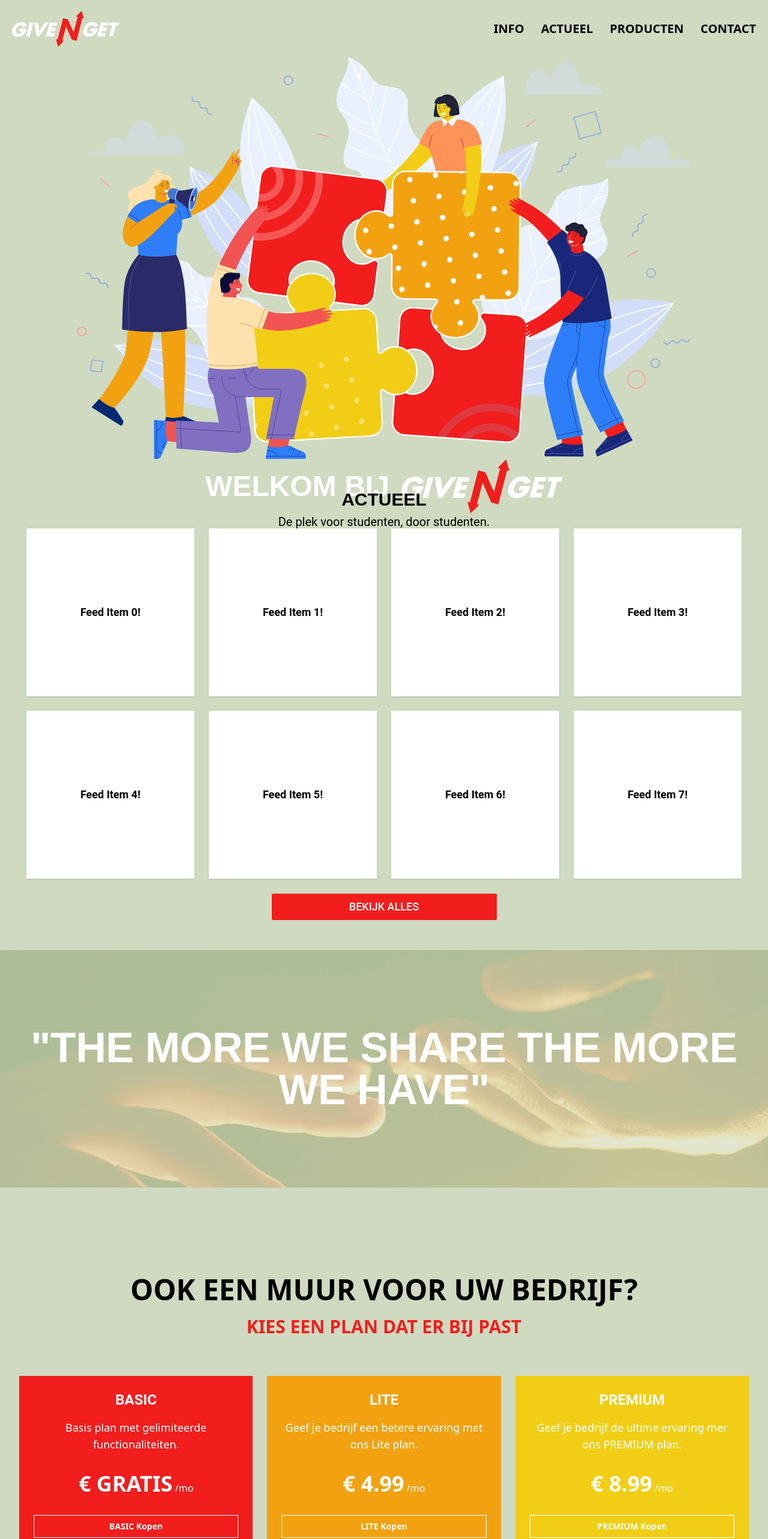
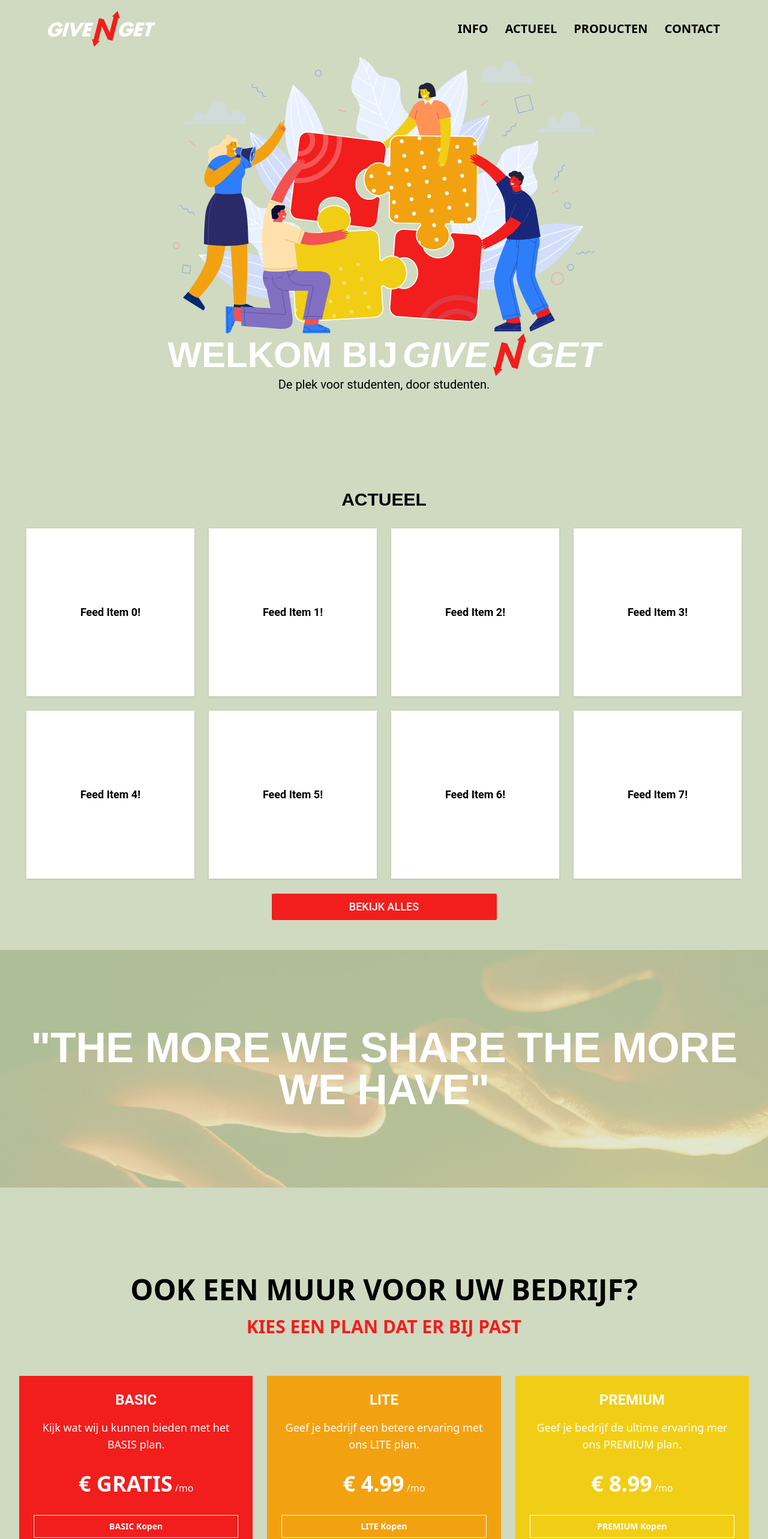
Before and after one commit to C-Andriessen/give-get, a React (Create React App) app in the folder App/client/: page / in a window 1280 px wide. Shown: the top 2566 px of the page at 60% size. Built offline with nearby package versions, Linux system fonts and the light colour scheme.

Commit message:
hero fixedand splitted

```diff
--- a/App/client/src/Home.js
+++ b/App/client/src/Home.js
@@ -1,68 +1,29 @@
-import { CheckIcon as CheckIconSolid } from "@heroicons/react/solid";
-
 import Header from "./layout/Header";
 import Feed from "./feed";
 import ButtonPrimary from "./common/ButtonPrimary";
 
 import imgLogoFull from "./img/svg/LogoFull.svg";
-import imgPuzzle from "./img/svg/Puzzle.svg";
 import imgHands from "./img/Hands.png";
 import Pricing from "./components/Pricing";
+import HomeHero from "./components/HomeHero";
+import { ReactComponent as YourSvg } from "./img/svg/LogoN.svg";
 
 export default function Home() {
-  const tiers = [
-    {
-      name: "BASIC",
-      href: "#",
-      color: "bg-baby-barf-red",
-      priceMonthly: "GRATIS",
-      description: "Basis plan met gelimiteerde functionaliteiten.",
-      features: ["1 Muur", "Maximaal 16 oproepen"],
-    },
-    {
-      name: "LITE",
-      href: "#",
-      color: "bg-baby-barf-orange",
-      priceMonthly: 4.99,
-      description: "Geef je bedrijf een betere ervaring met ons Lite plan.",
-      features: ["1 Muur", "Onbeperkt oproepen", "Toevoegen van een foto"],
-    },
-    {
-      name: "PREMIUM",
-      href: "#",
-      color: "bg-baby-barf-yellow",
-      priceMonthly: 8.99,
-      description: "Geef je bedrijf de ultime ervaring mer ons PREMIUM plan.",
-      features: [
-        "Alles van LITE tier",
-        "+ 2 extra muren (3 in totaal)",
-        "Customizable muren/homepagina",
-      ],
-    },
-  ];
-
   return (
     <>
       <Header />
-
+      <HomeHero />
       {/* Welcome section */}
-      <section className="grid grid-flow-row auto-rows-max text-center xl:h-[90vh]">
-        <div className="mb-1 xl:mb-0">
-          <img
-            src={imgPuzzle}
-            className="w-3/4 sm:w-4/5 mx-auto 1xl:w-[1000px] 2xl:w-[1050px] 3xl:w-[1100px]"
-            alt="Building a puzzle together"
-          />
-        </div>
-        <div className="flex items-center justify-center">
-          <h1 className="font-futura text-white font-bold text-[26.5px] sm:text-[30px] lg:text-5xl">
-            WELKOM BIJ
+      <section className="grid grid-flow-row auto-rows-max text-center">
+        <div className="flex items-center justify-center place-content-center">
+          <h1 className="font-futura text-white font-extrabold text-4xl uppercase flex items-center flex-col md:flex-row sm:text-6xl">
+            WELKOM BIJ{" "}
+            <span className="flex items-center italic">
+              {" "}
+              <span className="mx-2">give</span> <YourSvg />
+              get
+            </span>
           </h1>
-          <img
-            src={imgLogoFull}
-            className="ml-5 h-[55px] lg:h-[90px]"
-            alt="Logo"
-          />
         </div>
         <div>
           <p className="font-roboto text-s sm:text-lg lg:text-xl">
@@ -72,8 +33,8 @@ export default function Home() {
       </section>
 
       {/* Trending section */}
-      <section className="grid auto-rows-max text-center place-items-center">
-        <h2 className="font-futura font-bold text-xl mt-[65px] mb-[30px] text-center md:text-3xl xl:mt-0 2xl:mt-10">
+      <section className="grid auto-rows-max text-center place-items-center mt-40">
+        <h2 className="font-futura font-bold text-xl mb-[30px] text-center md:text-3xl xl:mt-0 2xl:mt-10">
           ACTUEEL
         </h2>
         <Feed />
--- /dev/null
+++ b/App/client/src/components/HomeHero.js
@@ -0,0 +1,23 @@
+import imgPuzzle from "../img/svg/Puzzle.svg";
+import imgLogoFull from "../img/svg/LogoFull.svg";
+import { ReactComponent as YourSvg } from "../img/svg/LogoFull.svg";
+
+export default function HomeHero() {
+  return (
+    <main>
+      <div>
+        <div className="relative">
+          <div className="max-w-3xl mx-auto sm:px-6 lg:px-8">
+            <div className="relative sm:overflow-hidden">
+              <img
+                className="w-full object-cover"
+                src={imgPuzzle}
+                alt="Give and Get"
+              />
+            </div>
+          </div>
+        </div>
+      </div>
+    </main>
+  );
+}
--- a/App/client/src/components/Pricing.js
+++ b/App/client/src/components/Pricing.js
@@ -6,7 +6,7 @@ const tiers = [
     href: "#",
     color: "bg-baby-barf-red",
     priceMonthly: "GRATIS",
-    description: "Basis plan met gelimiteerde functionaliteiten.",
+    description: "Kijk wat wij u kunnen bieden met het BASIS plan.",
     features: ["1 Muur", "Maximaal 16 oproepen"],
   },
   {
@@ -14,7 +14,7 @@ const tiers = [
     href: "#",
     color: "bg-baby-barf-orange",
     priceMonthly: 4.99,
-    description: "Geef je bedrijf een betere ervaring met ons Lite plan.",
+    description: "Geef je bedrijf een betere ervaring met ons LITE plan.",
     features: ["1 Muur", "Onbeperkt oproepen", "Toevoegen van een foto"],
   },
   {
--- a/App/client/src/layout/Header.js
+++ b/App/client/src/layout/Header.js
@@ -5,7 +5,7 @@ import imgLogoFull from "../img/svg/LogoFull.svg";
 
 export default function Header() {
   return (
-    <header className="h-[55px] sm:h-[75px] lg:h-[95px] flex items-center justify-between mx-5">
+    <header className="h-[55px] sm:h-[75px] lg:h-[95px] flex items-center justify-between mx-5 sm:mx-20">
       <img src={imgLogoFull} alt="Logo" className="h-[40px] sm:h-[60px]" />
       <MobileMenu classes="lg:hidden" />
       <DesktopMenu classes="hidden uppercase font-bold text-xl text-black lg:block lg:flex lg:space-x-7 3xl:space-x-[90px]" />
```
Also changed, not shown: App/client/src/img/svg/HeroText.svg (added).
